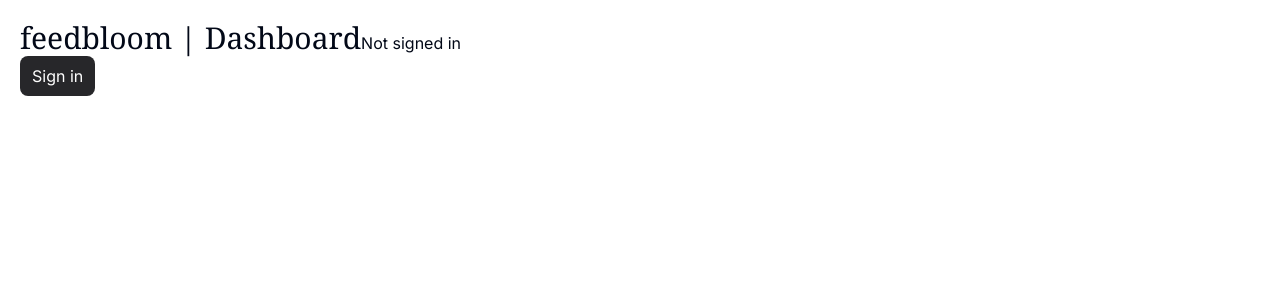
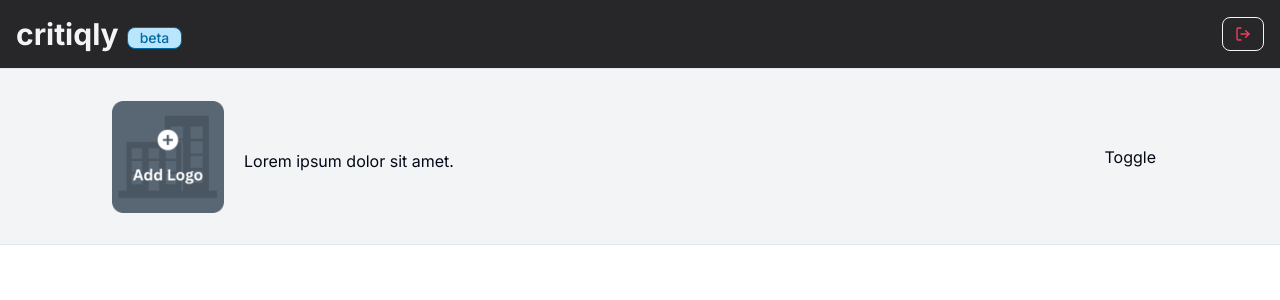
Before and after one commit to raodevendrasingh/testimo, a Next.js app: page /dashboard in a window 1280 px wide. Shown: the top 300 px of the page. Built offline with nearby package versions, Linux system fonts and the light colour scheme; no server answers.

Commit message:
feat(core): added dashboard navbar

```diff
--- a/src/app/(core)/dashboard/page.tsx
+++ b/src/app/(core)/dashboard/page.tsx
@@ -1,38 +1,30 @@
 "use client";
 
+import { User } from "next-auth";
 import { useSession, signIn, signOut } from "next-auth/react";
+import Image from "next/image";
+import emptyLogo from "@/assets/emptyLogo.png";
 
 const DashboardPage = () => {
 	const { data: session } = useSession();
-	if (session) {
-		return (
-			<>
-				<div className="p-5">
-					<span className="font-serif text-3xl">feedbloom | Dashboard</span>
-					<br />
-					Signed in as <span className="italic ">{session.user.email}</span> <br />
-					<button
-						onClick={() => signOut()}
-						className="px-3 py-2 bg-zinc-800 rounded-lg text-white"
-					>
-						Sign out
-					</button>
-				</div>
-			</>
-		);
-	}
+
+	const user = session?.user as User;
+
 	return (
 		<>
-			<div className="p-5">
-				<span className="font-serif text-3xl">feedbloom | Dashboard</span>
-				Not signed in
-				<br />
-				<button
-					onClick={() => signIn()}
-					className="px-3 py-2 bg-zinc-800 rounded-lg text-white"
-				>
-					Sign in
-				</button>
+			<div className="w-full bg-gray-100 border-b h-44 px-5 md:px-12 lg:px-28">
+				<div className="flex justify-between items-center h-full">
+					<div className="flex items-center gap-5">
+						<div>
+							<Image src={emptyLogo} alt="" width={112} />
+						</div>
+						<div className="flex flex-col gap-2">
+							<div className="text-4xl md:text-5xl">{user?.username || user?.email}</div>
+                            <div className="text-base">Lorem ipsum dolor sit amet.</div>
+						</div>
+					</div>
+					<div className="p-3">Toggle</div>
+				</div>
 			</div>
 		</>
 	);
--- a/src/app/(core)/layout.tsx
+++ b/src/app/(core)/layout.tsx
@@ -1,3 +1,5 @@
+import { HomeNav } from "@/components/HomeNav";
+
 export default async function CoreLayout({
 	children,
 }: {
@@ -5,6 +7,7 @@ export default async function CoreLayout({
 }) {
 	return (
 		<div className="flex flex-col min-h-screen">
+            <HomeNav/>
 			{children}
 		</div>
 	);
--- /dev/null
+++ b/src/components/HomeNav.tsx
@@ -0,0 +1,83 @@
+"use client";
+
+import React, { useState } from "react";
+import Link from "next/link";
+import { signOut } from "next-auth/react";
+import { LogOutIcon } from "lucide-react";
+
+export const HomeNav = (): JSX.Element => {
+	const [isMobileMenuOpen, setIsMobileMenuOpen] = useState(false);
+
+	return (
+		<header className="w-full bg-zinc-800 text-zinc-100 z-20 sticky border-b top-0">
+			<div className="container mx-auto px-4 py-4">
+				<div className="flex items-center justify-between">
+					<Link href="/" className="flex items-center space-x-2">
+						<span className="text-3xl font-bold">critiqly</span>
+                        <span className="mt-2 px-3 rounded-lg bg-sky-200 font-medium text-sky-700 border border-sky-700 text-sm">beta</span>
+					</Link>
+
+					<button
+						onClick={() => signOut()}
+						className="flex items-center gap-2 px-3 py-2 border border-gray-100 rounded-lg text-white text-sm"
+					>
+                        <LogOutIcon className="size-4 text-rose-500" />
+
+					</button>
+
+                    {/* mobile trigger */}
+					<button
+						className={`relative order-10 block h-10 w-10 self-center md:hidden
+                            ${
+															isMobileMenuOpen
+																? "visible opacity-100 [&_span:nth-child(1)]:w-6 [&_span:nth-child(1)]:translate-y-0 [&_span:nth-child(1)]:rotate-45 [&_span:nth-child(3)]:w-0 [&_span:nth-child(2)]:-rotate-45 "
+																: ""
+														}
+                    `}
+						aria-expanded={isMobileMenuOpen ? "true" : "false"}
+						aria-label="Toggle navigation"
+						onClick={() => setIsMobileMenuOpen(!isMobileMenuOpen)}
+					>
+						<div className="absolute top-1/2 left-1/2 w-6 -translate-x-1/2 -translate-y-1/2 transform">
+							<span
+								aria-hidden="true"
+								className="absolute block h-0.5 w-9/12 -translate-y-2 transform rounded-full bg-zinc-100 transition-all duration-300"
+							></span>
+							<span
+								aria-hidden="true"
+								className="absolute block h-0.5 w-6 transform rounded-full bg-zinc-100 transition duration-300"
+							></span>
+							<span
+								aria-hidden="true"
+								className="absolute block h-0.5 w-1/2 origin-top-left translate-y-2 transform rounded-full bg-zinc-100 transition-all duration-300"
+							></span>
+						</div>
+					</button>
+				</div>
+			</div>
+
+			{/* Mobile menu */}
+			{isMobileMenuOpen && (
+				<div className="md:hidden absolute top-full left-0 right-0 bg-transparent transition-all duration-500 opacity-[0.80]">
+					<nav className=" flex flex-col  mx-auto px-4 py-3">
+
+						<div className="flex justify-between py-3">
+							<Link
+								href="/sign-in"
+								className="w-[48%] py-2 text-base text-center font-medium rounded-lg bg-zinc-300/20 hover:bg-zinc-800/70 text-zinc-300 hover:text-zinc-50 transition-colors "
+							>
+								Login
+							</Link>
+							<Link
+								href="/sign-up"
+								className="w-[48%] py-2 text-center border border-zinc-200 text-white text-base font-bold hover:text-zinc-900 hover:bg-zinc-100 px-4 rounded-xl transition-colors"
+							>
+								Sign Up
+							</Link>
+						</div>
+					</nav>
+				</div>
+			)}
+		</header>
+	);
+};
```
Also changed, not shown: src/assets/emptyLogo.png (added).
